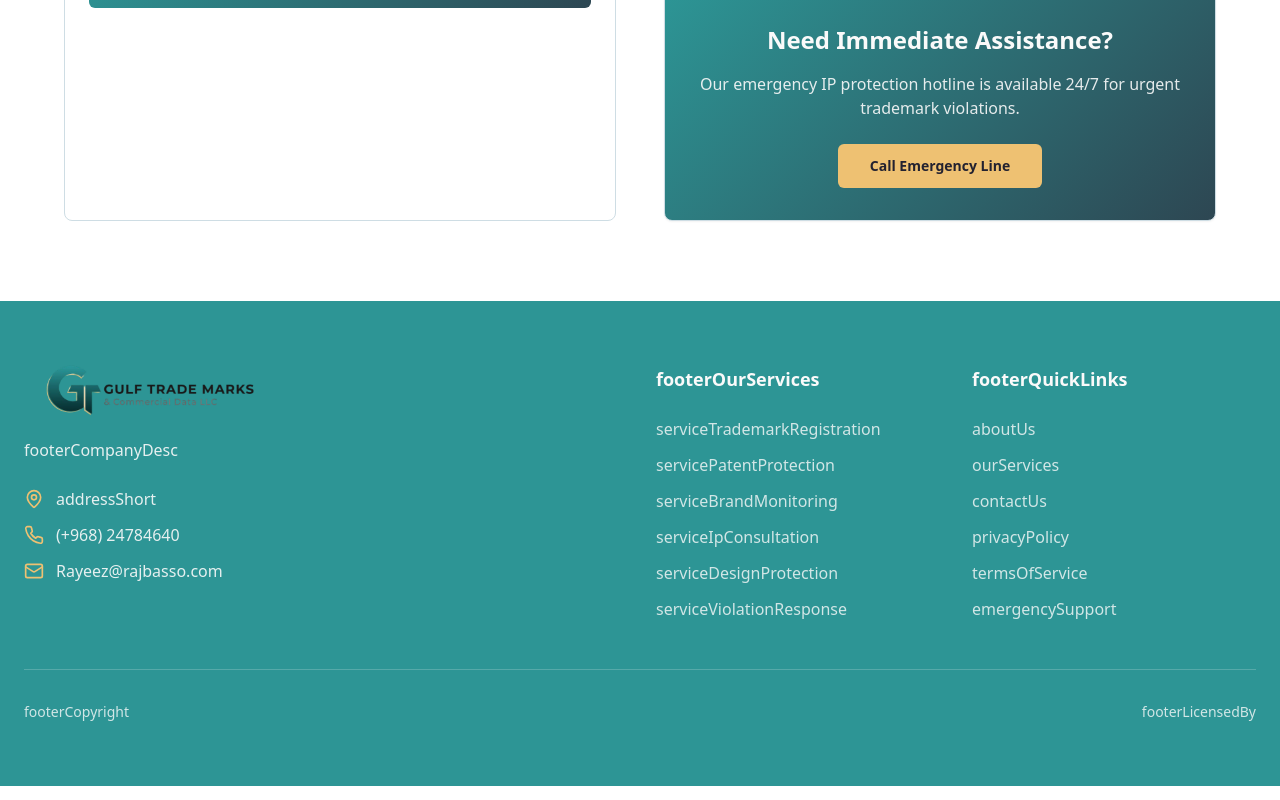
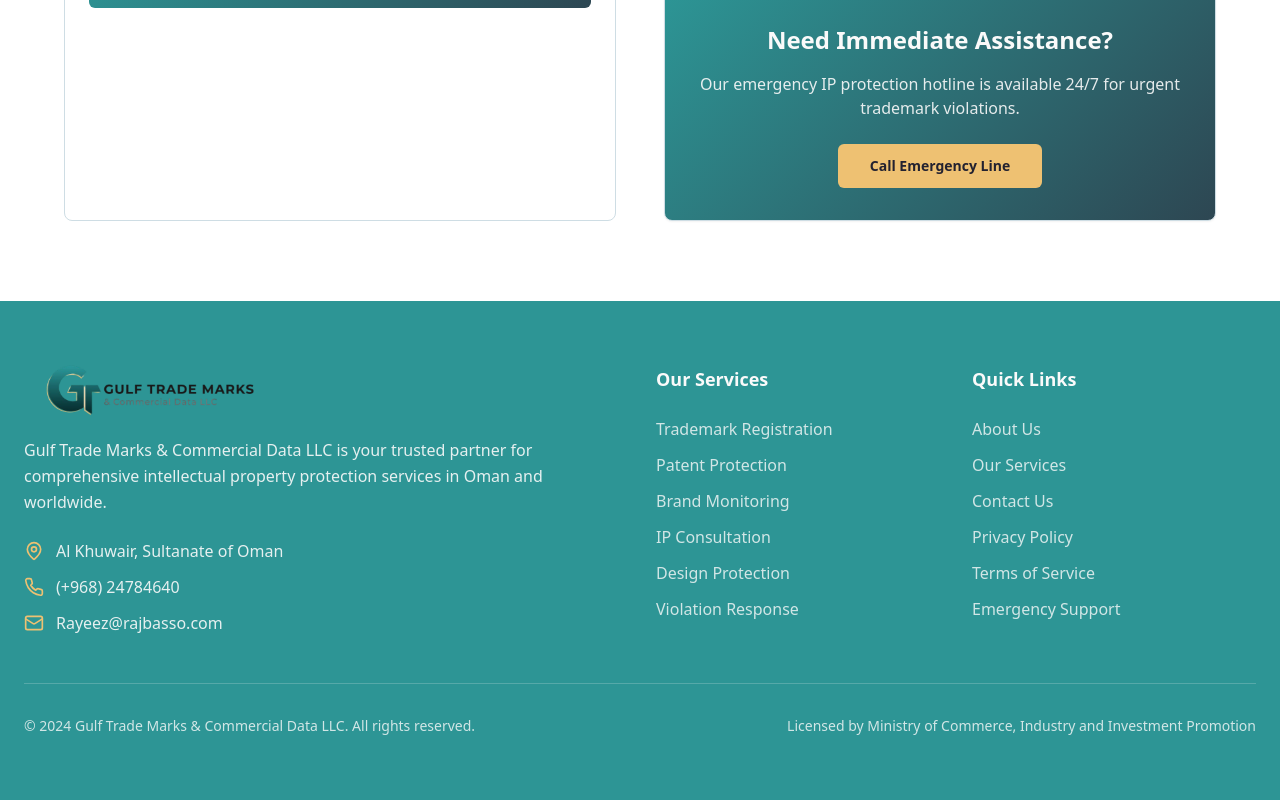
Before and after one commit to MaheshM-Velvetbud/omani-intellect-guard, a React (Vite) app: page / in a window 1280 px wide. Shown: the part 4190-4990 px from the top of the page. Built offline with nearby package versions, Linux system fonts and the light colour scheme.

Commit message:
Fix footer and testimonials translation

```diff
--- a/src/components/Testimonials.tsx
+++ b/src/components/Testimonials.tsx
@@ -2,14 +2,15 @@
 import React from "react";
 import styled, { keyframes, css } from "styled-components";
 import { row1, row2 } from "./Data";
+import { useLanguage } from "@/contexts/LanguageContext";
 const Moving = () => {
-
+  const { language, t } = useLanguage();
 
   return (
 
     <AppContainer>
     <Wrapper>
-      <Text>Our Partners are Associated with
+      <Text language={language}>{t("partnersTitle")}
       </Text>
       {/* <Note>Revolutionize your Business with Our Advanced Technology Solutions</Note> */}
       <Marquee>
@@ -83,12 +84,13 @@ const Wrapper = styled.div`
 //   text-4xl md:text-5xl font-bold mb-6 text-foreground
 
 // `;
-const Text = styled.div`
+const Text = styled.div<{ language: string }>`
   font-size: clamp(1.5rem, 4vw, 3.75rem); /* Responsive font size */
   font-weight: 600;
   margin-bottom: 10px;
   color: #02203c;
-  text-4xl md:text-5xl font-bold mb-6 text-foreground
+  text-align: ${props => props.language === 'ar' ? 'right' : 'left'};
+  direction: ${props => props.language === 'ar' ? 'rtl' : 'ltr'};
 
   @media (max-width: 640px) {
     font-size: 1.5rem; /* Smaller size for small screens */
--- a/src/contexts/LanguageContext.tsx
+++ b/src/contexts/LanguageContext.tsx
@@ -127,7 +127,32 @@ const translations = {
 
     // Testimonials
     testimonialsTitle: "Client Testimonials",
-    testimonialsSubtitle: "Hear what our clients say about our professional IP protection services"
+    testimonialsSubtitle: "Hear what our clients say about our professional IP protection services",
+    partnersTitle: "Our Partners are Associated with",
+
+    // Footer
+    footerCompanyDesc: "Gulf Trade Marks & Commercial Data LLC is your trusted partner for comprehensive intellectual property protection services in Oman and worldwide.",
+    addressShort: "Al Khuwair, Sultanate of Oman",
+    footerOurServices: "Our Services",
+    footerQuickLinks: "Quick Links",
+    footerCopyright: "© 2024 Gulf Trade Marks & Commercial Data LLC. All rights reserved.",
+    footerLicensedBy: "Licensed by Ministry of Commerce, Industry and Investment Promotion",
+
+    // Service items for footer
+    serviceTrademarkRegistration: "Trademark Registration",
+    servicePatentProtection: "Patent Protection",
+    serviceBrandMonitoring: "Brand Monitoring",
+    serviceIpConsultation: "IP Consultation",
+    serviceDesignProtection: "Design Protection",
+    serviceViolationResponse: "Violation Response",
+
+    // Quick links for footer
+    aboutUs: "About Us",
+    ourServices: "Our Services",
+    contactUs: "Contact Us",
+    privacyPolicy: "Privacy Policy",
+    termsOfService: "Terms of Service",
+    emergencySupport: "Emergency Support"
   },
   ar: {
     // Navigation
@@ -247,7 +272,32 @@ const translations = {
 
     // Testimonials
     testimonialsTitle: "شهادات العملاء",
-    testimonialsSubtitle: "اسمع ما يقوله عملاؤنا حول خدمات حماية الملكية الفكرية المهنية لدينا"
+    testimonialsSubtitle: "اسمع ما يقوله عملاؤنا حول خدمات حماية الملكية الفكرية المهنية لدينا",
+    partnersTitle: "شركاؤنا مرتبطون بـ",
+
+    // Footer
+    footerCompanyDesc: "شركة الخليج للعلامات التجارية والبيانات التجارية المحدودة هي شريكك الموثوق للخدمات الشاملة لحماية الملكية الفكرية في عُمان وحول العالم.",
+    addressShort: "الخوير، سلطنة عُمان",
+    footerOurServices: "خدماتنا",
+    footerQuickLinks: "روابط سريعة",
+    footerCopyright: "© 2024 شركة الخليج للعلامات التجارية والبيانات التجارية المحدودة. جميع الحقوق محفوظة.",
+    footerLicensedBy: "مرخصة من وزارة التجارة والصناعة وترويج الاستثمار",
+
+    // Service items for footer
+    serviceTrademarkRegistration: "تسجيل العلامات التجارية",
+    servicePatentProtection: "حماية براءات الاختراع",
+    serviceBrandMonitoring: "مراقبة العلامة التجارية",
+    serviceIpConsultation: "استشارة الملكية الفكرية",
+    serviceDesignProtection: "حماية التصاميم",
+    serviceViolationResponse: "الاستجابة للانتهاكات",
+
+    // Quick links for footer
+    aboutUs: "عن الشركة",
+    ourServices: "خدماتنا",
+    contactUs: "اتصل بنا",
+    privacyPolicy: "سياسة الخصوصية",
+    termsOfService: "شروط الخدمة",
+    emergencySupport: "الدعم الطارئ"
   }
 };
 
```
